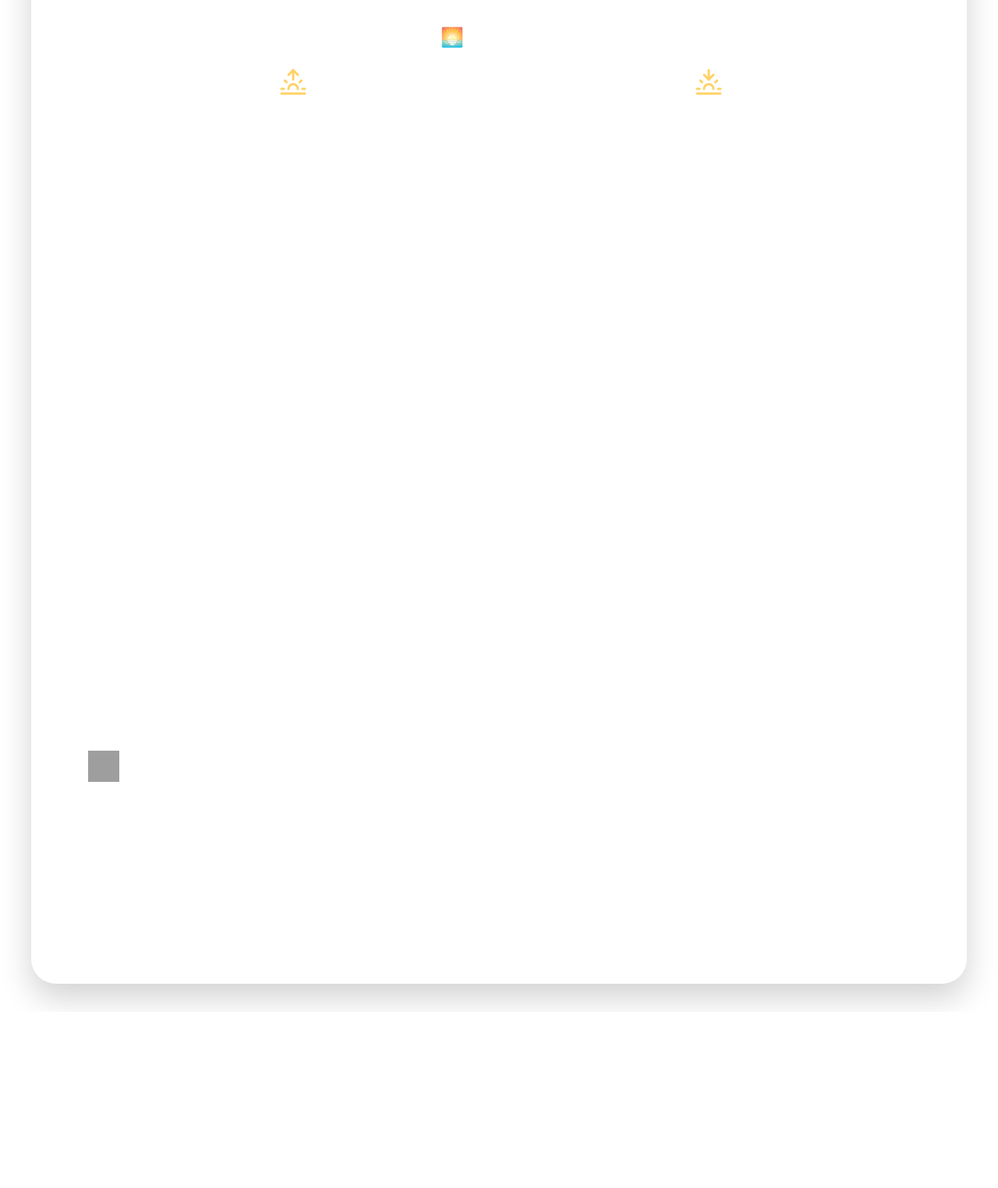
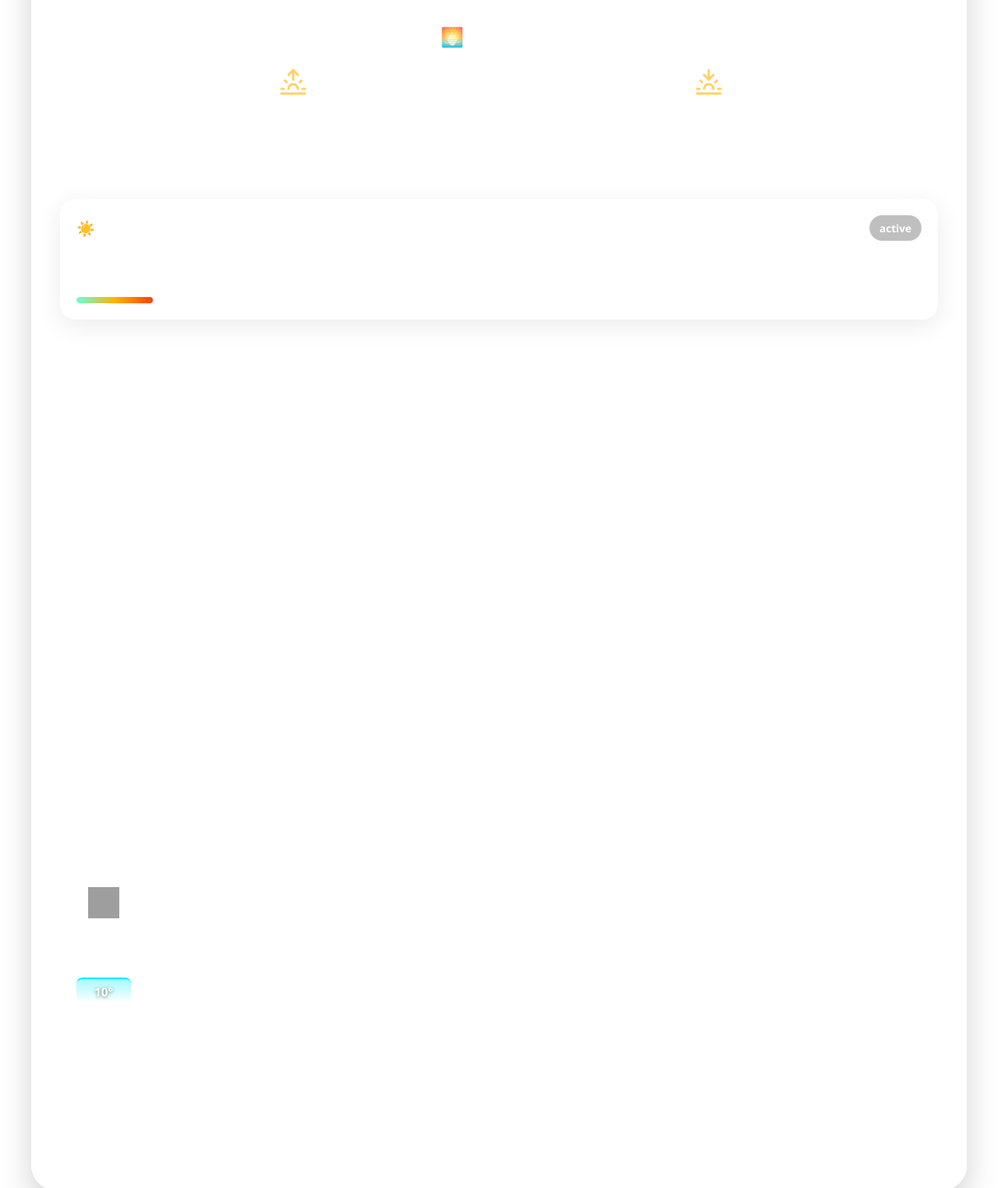
Before and after one commit to Aditya2008-Learner/Nimbus-Weather, a Flask app: template templates/index.html in a window 1280 px wide. Shown: the part 1947-3471 px from the top of the page at 78% size. Before the commit the page ends 3239 px from the top, so only its background shows below. Run offline with Flask 3, Linux system fonts and the light colour scheme; the template is opened without the code that fills it: most values are stand-ins (such as "Sample title", 1, 10 or a date in 2020); grey boxes are pictures that could not be loaded.

Commit message:
UV Index, Temperature chart

```diff
--- a/app.py
+++ b/app.py
@@ -56,7 +56,29 @@ def build_weather(data: dict) -> dict:
     elif temp < 10:
         tip = "🧥 It's quite chilly out. Layer up before heading out."
 
+
+# 1. Extract the raw UV value safely
+    uv_val = data.get("uvi", data.get("main", {}).get("uvi", 3.5))
+
+    # 2. Translate the raw number into human-readable advice
+    if uv_val < 3:
+        uv_status = "🟢 Low Risk"
+        uv_advice = "Safe to stay outside without extra protection."
+    elif uv_val < 6:
+        uv_status = "🟡 Moderate Risk"
+        uv_advice = "Apply SPF 15+ if staying outdoors for long."
+    elif uv_val < 8:
+        uv_status = "🟠 High Risk"
+        uv_advice = "Seek shade during midday. Protection required."
+    else:
+        uv_status = "🔴 Very High / Extreme"
+        uv_advice = "Minimize sun exposure between 10 AM - 4 PM. Wear SPF 30+."
+
     weather = {
+
+    "uv_index": round(uv_val, 1),
+        "uv_status": uv_status,
+        "uv_advice": uv_advice,
         "city": data["name"],
         "country": data["sys"]["country"],
         "temperature": temp,
--- a/static/script.js
+++ b/static/script.js
@@ -102,3 +102,90 @@ window.addEventListener('load', () => {
         }, 400); // Matches the 0.4s CSS transition
     }
 });
+
+// ==========================================================================
+// NIMBUS 60FPS GRAPHICS CANVAS ENGINE
+// ==========================================================================
+(function() {
+    const canvas = document.getElementById('nimbus-canvas');
+    if (!canvas) return;
+
+    const ctx = canvas.getContext('2d');
+    const weatherCondition = canvas.getAttribute('data-weather') || 'default';
+    let particles = [];
+    let animationFrameId;
+
+    // Fast-resize handler
+    function resizeCanvas() {
+        canvas.width = window.innerWidth;
+        canvas.height = window.innerHeight;
+        initParticles();
+    }
+
+    // Ultra-light particle generator pooling mechanism
+    function initParticles() {
+        particles = [];
+        let count = 40; // Low count keeps CPU overhead at zero
+
+        if (weatherCondition.includes('rain')) count = 60;
+        else if (weatherCondition.includes('clear')) count = 25;
+
+        for (let i = 0; i < count; i++) {
+            particles.push({
+                x: Math.random() * canvas.width,
+                y: Math.random() * canvas.height,
+                radius: Math.random() * 2 + 1,
+                speedY: weatherCondition.includes('rain') ? Math.random() * 4 + 4 : Math.random() * 0.4 + 0.1,
+                speedX: weatherCondition.includes('wind') ? Math.random() * 2 + 1 : Math.random() * 0.2 - 0.1,
+                opacity: Math.random() * 0.5 + 0.2
+            });
+        }
+    }
+
+    // Hardware Accelerated Render Loop
+    function renderLoop() {
+        ctx.clearRect(0, 0, canvas.width, canvas.height);
+
+        // Match drawing styles directly to the weather state
+        if (weatherCondition.includes('rain')) {
+            ctx.strokeStyle = 'rgba(174, 219, 255, 0.4)';
+            ctx.lineWidth = 1.5;
+        } else {
+            ctx.fillStyle = 'rgba(255, 255, 255, 0.3)';
+        }
+
+        const len = particles.length;
+        for (let i = 0; i < len; i++) {
+            const p = particles[i];
+
+            if (weatherCondition.includes('rain')) {
+                // Renders high-tech falling precipitation streaks
+                ctx.beginPath();
+                ctx.moveTo(p.x, p.y);
+                ctx.lineTo(p.x + p.speedX * 2, p.y + p.speedY * 2);
+                ctx.stroke();
+            } else {
+                // Renders glowing, drifting atmospheric solar dust
+                ctx.beginPath();
+                ctx.arc(p.x, p.y, p.radius, 0, Math.random() * Math.PI * 2);
+                ctx.fill();
+            }
+
+            // Recycle positions seamlessly to keep memory allocation static
+            p.y += p.speedY;
+            p.x += p.speedX;
+
+            if (p.y > canvas.height) { p.y = -10; p.x = Math.random() * canvas.width; }
+            if (p.x > canvas.width) p.x = 0;
+            if (p.x < 0) p.x = canvas.width;
+        }
+
+        // Native GPU Sync hook
+        animationFrameId = requestAnimationFrame(renderLoop);
+    }
+
+    // Launch Engine safely without interrupting DOM parsing
+    window.addEventListener('resize', resizeCanvas);
+    resizeCanvas();
+    renderLoop();
+})();
--- a/static/style.css
+++ b/static/style.css
@@ -2494,3 +2494,129 @@ body.Clouds .cloud {
 .compass-arrow {
     transition: transform 0.4s cubic-bezier(0.2, 0.8, 0.2, 1);
 }
+
+/* ==========================================================================
+   CHARTLESS TEMPERATURE CURVE STYLE PACK
+   ========================================================================== */
+.temp-curve-bar-wrapper {
+    display: flex;
+    flex-direction: column;
+    justify-content: flex-end;
+    height: 90px; /* Locked frame bounds to ensure zero layout shifting */
+    margin: 12px 0;
+    width: 100%;
+}
+
+.temp-curve-pill {
+    background: linear-gradient(180deg, rgba(0, 240, 255, 0.35) 0%, rgba(0, 240, 255, 0.03) 100%);
+    border-top: 2px solid #00f0ff;
+    border-radius: 8px 8px 4px 4px;
+    display: flex;
+    flex-direction: column;
+    justify-content: flex-start;
+    align-items: center;
+    padding-top: 6px;
+    position: relative;
+    min-height: 25px; /* Ensures text values don't overflow bounds */
+}
+
+.hourly-temp-value {
+    font-size: 0.95rem;
+    font-weight: 700;
+    color: #ffffff;
+    text-shadow: 0px 1px 4px rgba(0, 0, 0, 0.5);
+}
+
+/* ==========================================================================
+   HIGH-VISIBILITY UV CARD DESIGNS
+   ========================================================================== */
+.uv-card {
+
+    background: rgba(255, 255, 255, 0.12);
+
+    border: 1px solid rgba(255, 255, 255, 0.25);
+    border-radius: 20px;
+    padding: 20px;
+    margin-top: 20px;
+    color: #ffffff;
+
+    will-change: transform;
+
+    box-shadow: 0 8px 32px rgba(0, 0, 0, 0.08),
+                inset 0 1px 1px rgba(255, 255, 255, 0.2);
+}
+
+.uv-header {
+    display: flex;
+    justify-content: space-between;
+    align-items: center;
+    margin-bottom: 16px;
+}
+
+.uv-header h2 {
+    font-size: 1.2rem;
+    font-weight: 600;
+    margin: 0;
+}
+
+.uv-badge {
+    font-size: 0.85rem;
+    font-weight: 700;
+    padding: 6px 12px;
+    border-radius: 20px;
+    background: rgba(0, 0, 0, 0.25);
+    border: 1px solid rgba(255, 255, 255, 0.1);
+}
+
+.uv-display-row {
+    display: flex;
+    align-items: center;
+    gap: 16px;
+    margin-bottom: 16px;
+}
+
+.uv-number {
+    font-size: 2.5rem;
+    font-weight: 800;
+    color: #ffffff;
+    line-height: 1;
+}
+
+.uv-advice-text {
+    font-size: 0.9rem;
+    opacity: 0.85;
+    margin: 0;
+    line-height: 1.4;
+}
+
+.uv-progress-track {
+    width: 100%;
+    height: 8px;
+    background: rgba(255, 255, 255, 0.15);
+    border-radius: 4px;
+    overflow: hidden;
+    position: relative;
+}
+
+.uv-progress-fill {
+    display: block;
+    height: 100%;
+    background: linear-gradient(90deg, #64ffda 0%, #ffb300 50%, #ff3d00 100%);
+    border-radius: 4px;
+    transition: width 0.6s cubic-bezier(0.2, 0.8, 0.2, 1);
+    will-change: width;
+}
+
+/* ==========================================================================
+   PERFORMANCE-OPTIMIZED WEATHER CANVAS
+   ========================================================================== */
+#nimbus-canvas {
+    position: fixed;
+    top: 0;
+    left: 0;
+    width: 100vw;
+    height: 100vh;
+    z-index: -2; /* Keeps it strictly behind all layout text and cards */
+    pointer-events: none; /* Mouse scrolls pass right through it cleanly */
+    will-change: transform; /* Flags the browser to paint this on the GPU */
+}
--- a/templates/index.html
+++ b/templates/index.html
@@ -10,7 +10,7 @@
 </head>
 
 <body class="{% if weather %}{{ weather.main }}{% if not weather.is_day %} night{% endif %}{% else %}default{% endif %}">
-
+    <canvas id="nimbus-canvas" data-weather="{{ weather.main | lower if weather else 'default' }}"></canvas>
        <div id="loading-screen">
         <div class="loader-card">
             <div class="loader-icon">☁</div>
@@ -216,6 +216,24 @@
                 </div>
             </section>
 
+            <section class="uv-card">
+    <div class="uv-header">
+        <h2>☀️ UV Index</h2>
+        <span class="uv-badge">{{ weather.uv_status }}</span>
+    </div>
+
+    <div class="uv-body">
+        <div class="uv-display-row">
+            <span class="uv-number">{{ weather.uv_index }}</span>
+            <p class="uv-advice-text">{{ weather.uv_advice }}</p>
+        </div>
+
+        <div class="uv-progress-track">
+            <span class="uv-progress-fill" style="width: {{ (weather.uv_index * 9) }}%;"></span>
+        </div>
+    </div>
+</section>
+
             {% if forecast %}
             <div class="forecast-section">
                 <h3 class="section-title">📅 5-Day Forecast</h3>
@@ -244,18 +262,25 @@
             {% if hourly %}
            <div class="hourly-section">
     <h3 class="section-title">
-                    <svg xmlns="http://www.w3.org/2000/svg" width="18" height="18" viewBox="0 0 24 24" fill="none" stroke="currentColor" stroke-width="2" stroke-linecap="round" stroke-linejoin="round" class="lucide lucide-clock" style="vertical-align: middle; margin-right: 6px; opacity: 0.8;">
-                        <circle cx="12" cy="12" r="10" />
-                        <polyline points="12 6 12 12 16 14" />
-                    </svg>
-                    Next 24 Hours
+        <svg xmlns="http://www.w3.org/2000/svg" width="18" height="18" viewBox="0 0 24 24" fill="none" stroke="currentColor" stroke-width="2" stroke-linecap="round" stroke-linejoin="round" class="lucide lucide-clock" style="vertical-align: middle; margin-right: 6px; opacity: 0.8;"><circle cx="12" cy="12" r="10"/><polyline points="12 6 12 12 16 14"/></svg>
+        Next 24 Hours & Trend
     </h3>
+
     <div class="hourly-scroll-container">
         {% for hour in hourly %}
         <div class="hourly-card">
             <span class="hourly-time">{{ hour.time }}</span>
-                        <img class="hourly-icon" src="https://openweathermap.org/img/wn/{{ hour.icon }}.png" alt="{{ hour.description }}">
-                        <span class="hourly-temp">{{ hour.temp }}°</span>
+
+            <img class="hourly-icon"
+                 src="https://openweathermap.org/img/wn/{{ hour.icon }}.png"
+                 alt="{{ hour.description }}">
+
+            <div class="temp-curve-bar-wrapper">
+                <div class="temp-curve-pill" style="height: {{ (hour.temp | int + 10) * 1.5 }}px;">
+                    <span class="hourly-temp-value">{{ hour.temp }}°</span>
+                </div>
+            </div>
+
             {% if hour['pop'] is defined and hour['pop'] > 0 %}
                 <span class="hourly-rain">🌧 {{ hour['pop']|round|int }}%</span>
             {% else %}
```
Lines whose indentation alone changed are shown as unchanged.
